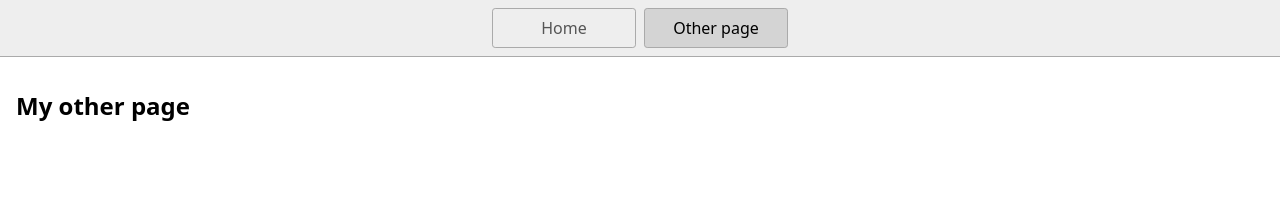
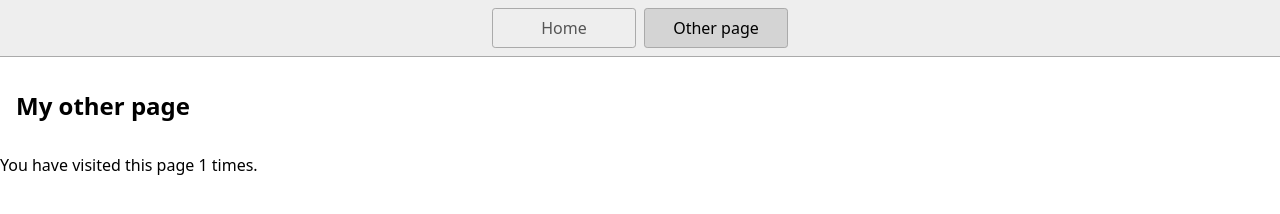
Before and after one commit to eswars86/Saving-password-and-setting-username-in-cookie, a website: page page2.html in a window 1280 px wide. Drawn offline with Linux system fonts and the light colour scheme.

Commit message:
Add cookie counter lab project

```diff
--- a/page2.html
+++ b/page2.html
@@ -15,5 +15,6 @@
     <main>
       <h1>My other page</h1>
     </main>
+    <div id="countDisplay">Loading count...</div>
   </body>
 </html>
--- a/script.js
+++ b/script.js
@@ -1,23 +1,33 @@
-document.addEventListener('DOMContentLoaded', function() {
-  // Function to get the value of a cookie by name
+document.addEventListener('DOMContentLoaded', function () {
+  // Get cookie by name
   function getCookie(name) {
     let cookieArray = document.cookie.split('; ');
-    let cookie = cookieArray.find((row) => row.startsWith(name + '='));
+    let cookie = cookieArray.find(row => row.startsWith(name + '='));
     return cookie ? cookie.split('=')[1] : null;
   }
 
-  // Function to set a cookie
+  // Set a cookie
   function setCookie(name, value, daysToExpire) {
     let date = new Date();
-    date.setTime(date.getTime() + daysToExpire * 24 * 60 * 60 * 1000);
-    document.cookie =
-      name + '=' + value + ';expires=' + date.toUTCString() + ';path=/';
+    date.setTime(date.getTime() + (daysToExpire * 24 * 60 * 60 * 1000));
+    document.cookie = name + "=" + value + ";expires=" + date.toUTCString() + ";path=/";
   }
 
-  // 1. Get the value of the 'count' cookie
-  // 2. If the cookie exists, increment the value and update the cookie
-  // 3. If the cookie does not exist, create it and set the value to 1
-  // 4. Display the count on the webpage
+  // 1. Initialize the cookie with 0 if not present
+  let count = parseInt(getCookie('count'));
+  if (isNaN(count)) {
+    count = 0;
+  }
 
-  // your code here
+  // 2. Increment the count
+  count++;
+
+  // 3. Update the cookie
+  setCookie('count', count, 7);  // expires in 7 days
+
+  // 4. Display the count on the page
+  let display = document.getElementById('countDisplay');
+  if (display) {
+    display.textContent = "You have visited this page " + count + " times.";
+  }
 });
```
Also changed, not shown: 1 other file.
